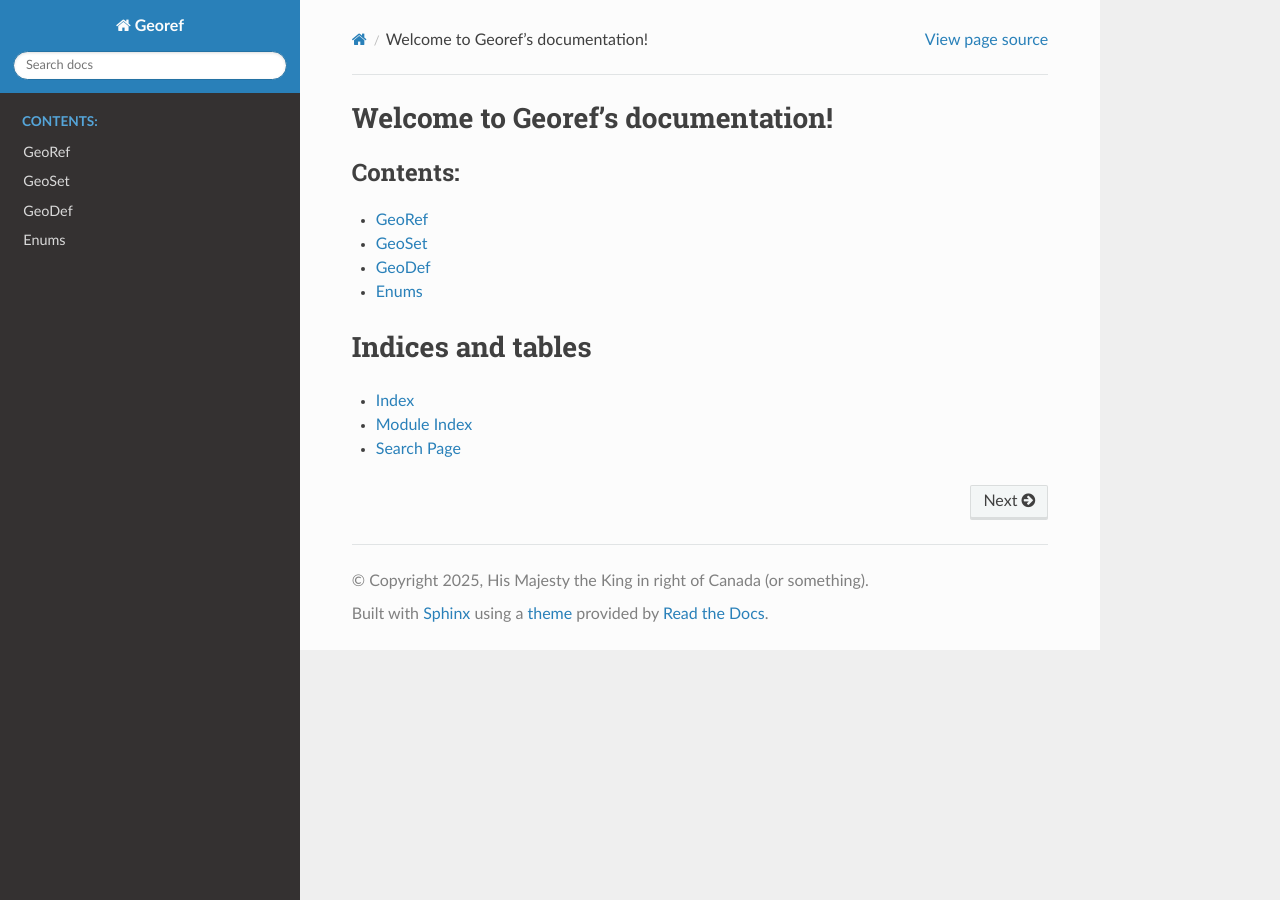
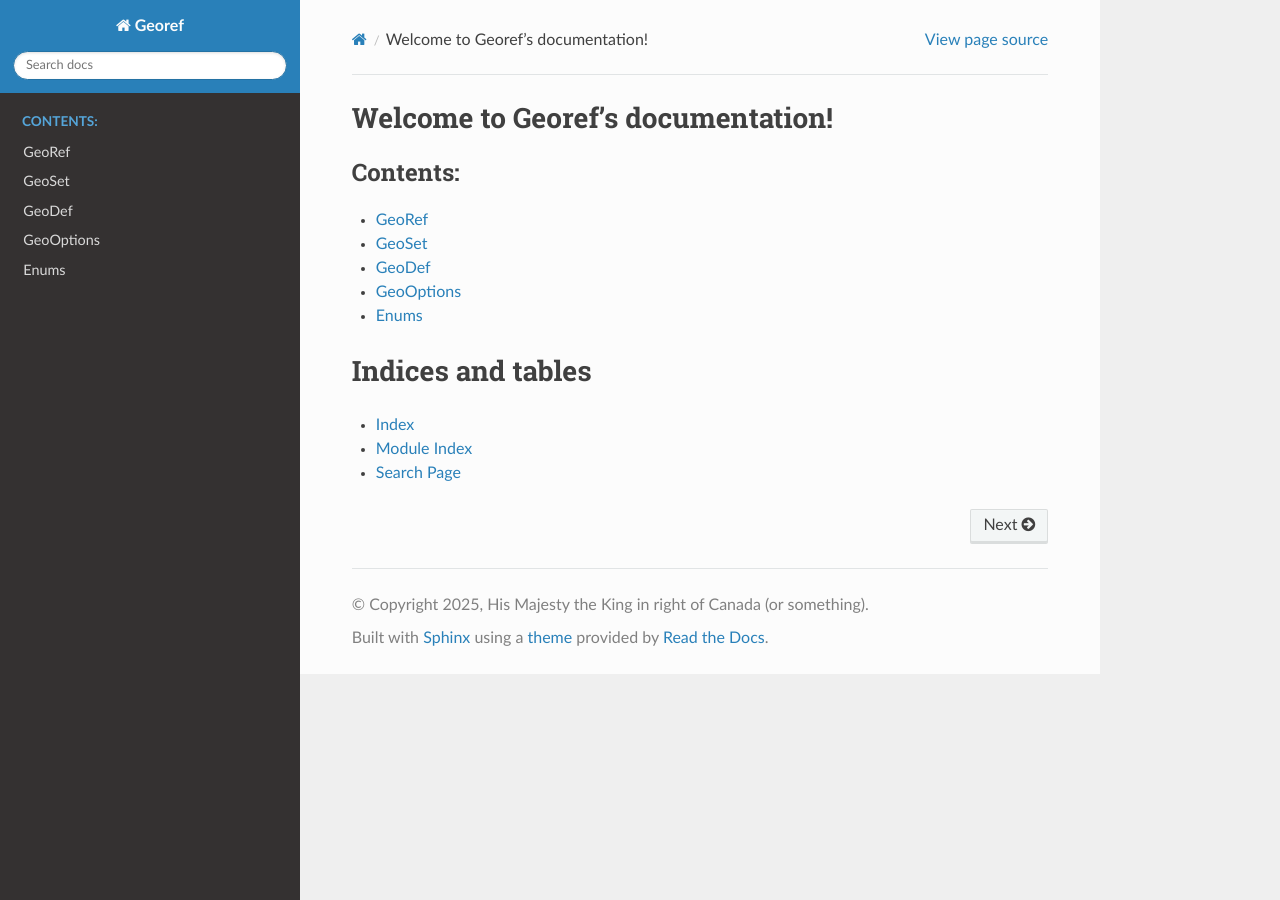
Before and after one commit to ECCC-ASTD-MRD/georef, a Sphinx documentation site: the page built from python/doc/source/index.rst, in a window 1280 px wide. Built offline with Sphinx 7.4.7 and the Read the Docs theme 3.1.0, drawn with Linux system fonts in a browser that asks for light colours.

Commit message:
Add geooptions documentaiton page

```diff
--- /dev/null
+++ b/python/doc/source/geooptions.rst
@@ -0,0 +1,6 @@
+GeoOptions
+==========
+
+.. autoclass:: georef.structs.GeoOptions
+   :members:
+   :undoc-members:
--- a/python/doc/source/index.rst
+++ b/python/doc/source/index.rst
@@ -13,6 +13,7 @@
    georef
    geoset
    geodef
+   geooptions
    enums
 
 
```
